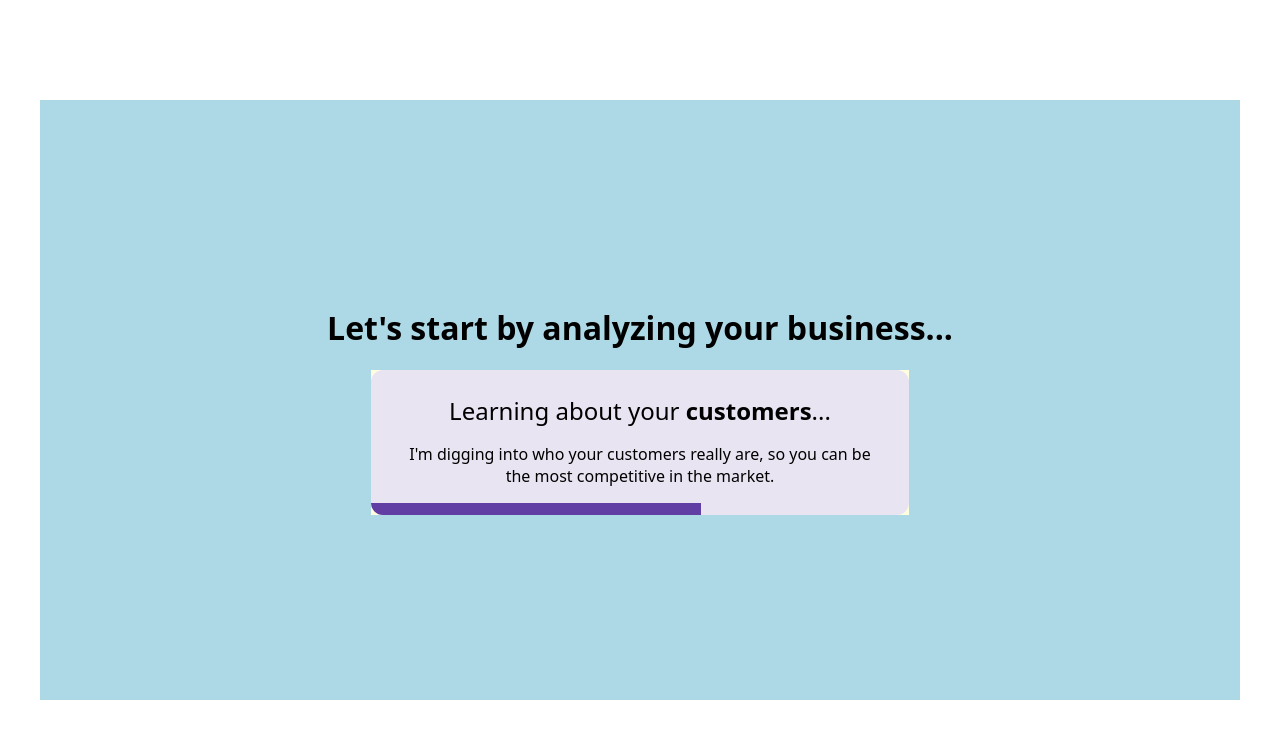
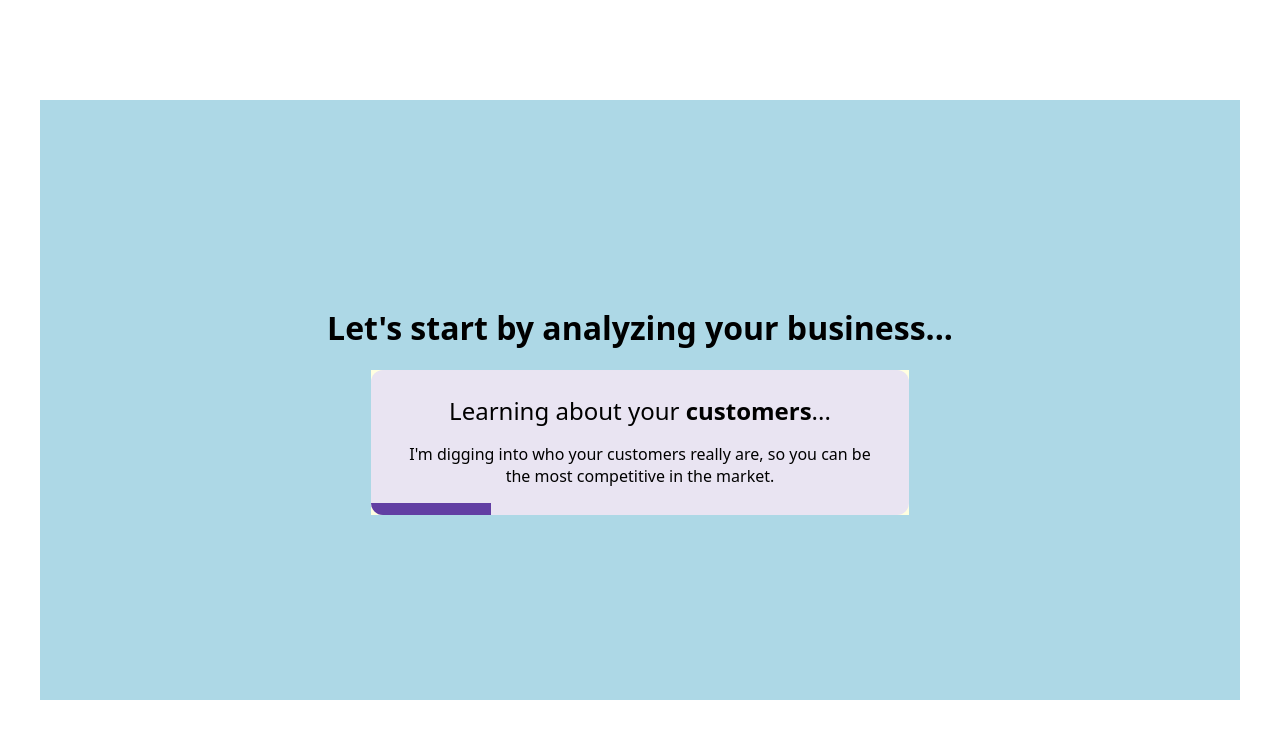
Before and after one commit to enelmes-godaddy/airo-marketing-consultant, a React (Vite) app: page / in a window 1280 px wide. Shown: the top 738 px of the page. Built offline with nearby package versions, Linux system fonts and the light colour scheme.

Commit message:
make box content area expand

```diff
--- a/src/App.tsx
+++ b/src/App.tsx
@@ -8,6 +8,7 @@ import "./App.css";
 
 function App() {
   const [showFourCKeywords, setShowFourCKeywords] = useState(false);
+  const [expandContent, setExpandContent] = useState(false);
 
   // State for each box
   const [boxStates, setBoxStates] = useState(
@@ -20,18 +21,29 @@ function App() {
     }))
   );
 
-  // Start the first box after 2 seconds
+  // Start expansion first, before any boxes appear
   useEffect(() => {
+    const expandTimer = setTimeout(() => {
+      setExpandContent(true);
+    }, 2000); // Start expansion at the same time as original box timing
+
+    return () => clearTimeout(expandTimer);
+  }, []);
+
+  // Start the first box after expansion completes
+  useEffect(() => {
+    if (expandContent) {
       const delayTimer = setTimeout(() => {
         setBoxStates((prev) => {
           const newStates = [...prev];
           newStates[0].isLoading = true;
           return newStates;
         });
-    }, 2000);
+      }, 800); // Wait for expansion animation to complete (0.8s)
 
       return () => clearTimeout(delayTimer);
-  }, []);
+    }
+  }, [expandContent]);
 
   // Handle sequential loading of boxes
   useEffect(() => {
@@ -125,6 +137,7 @@ function App() {
     >
       <Header>Let's start by analyzing your business...</Header>
       <div className={classnames("content", {
+        "expand-content": expandContent,
         "four-c-box-keywords": showFourCKeywords,
       })}>
         <div className="four-c-boxes">
```
Lines whose indentation alone changed are shown as unchanged.
